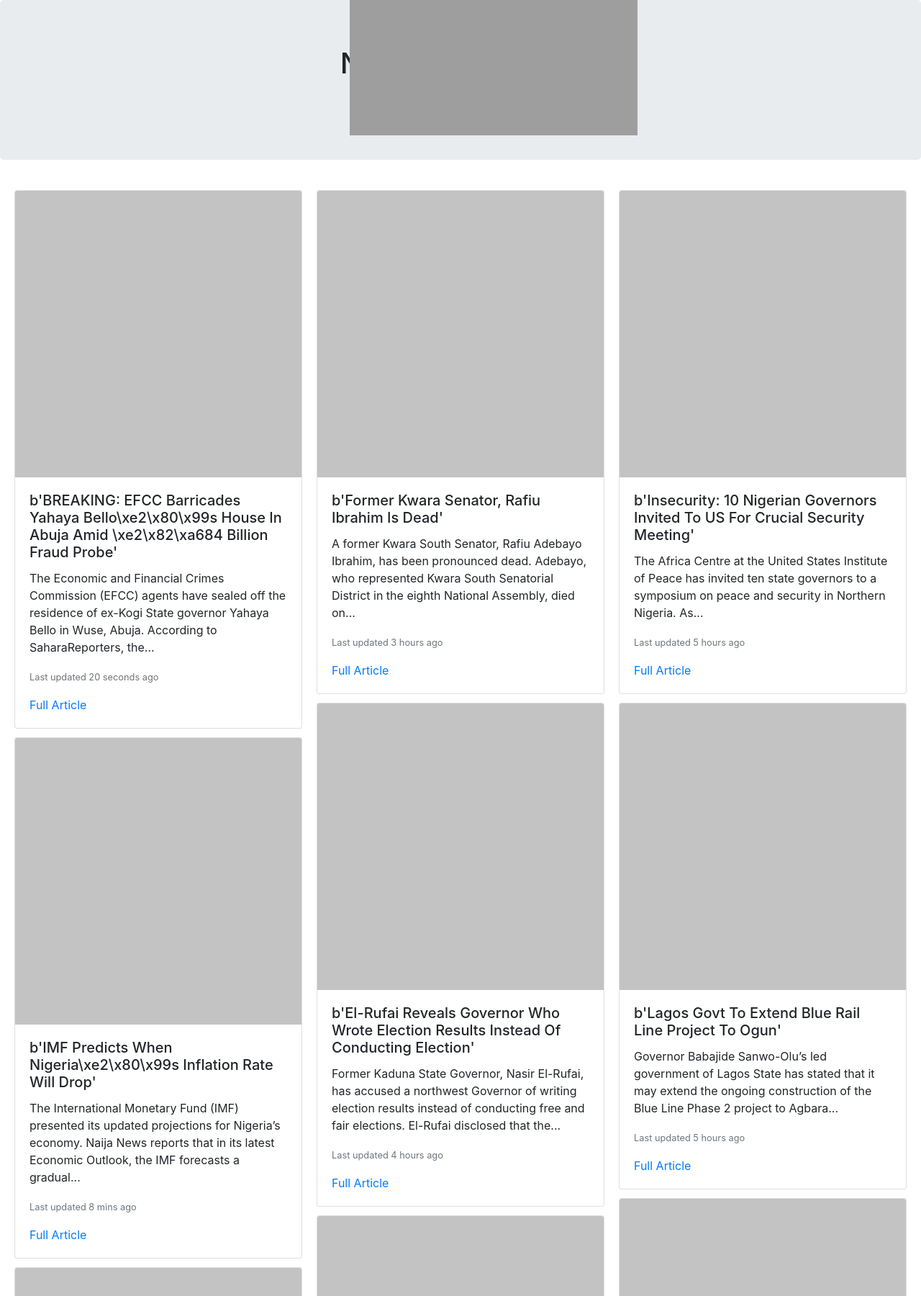
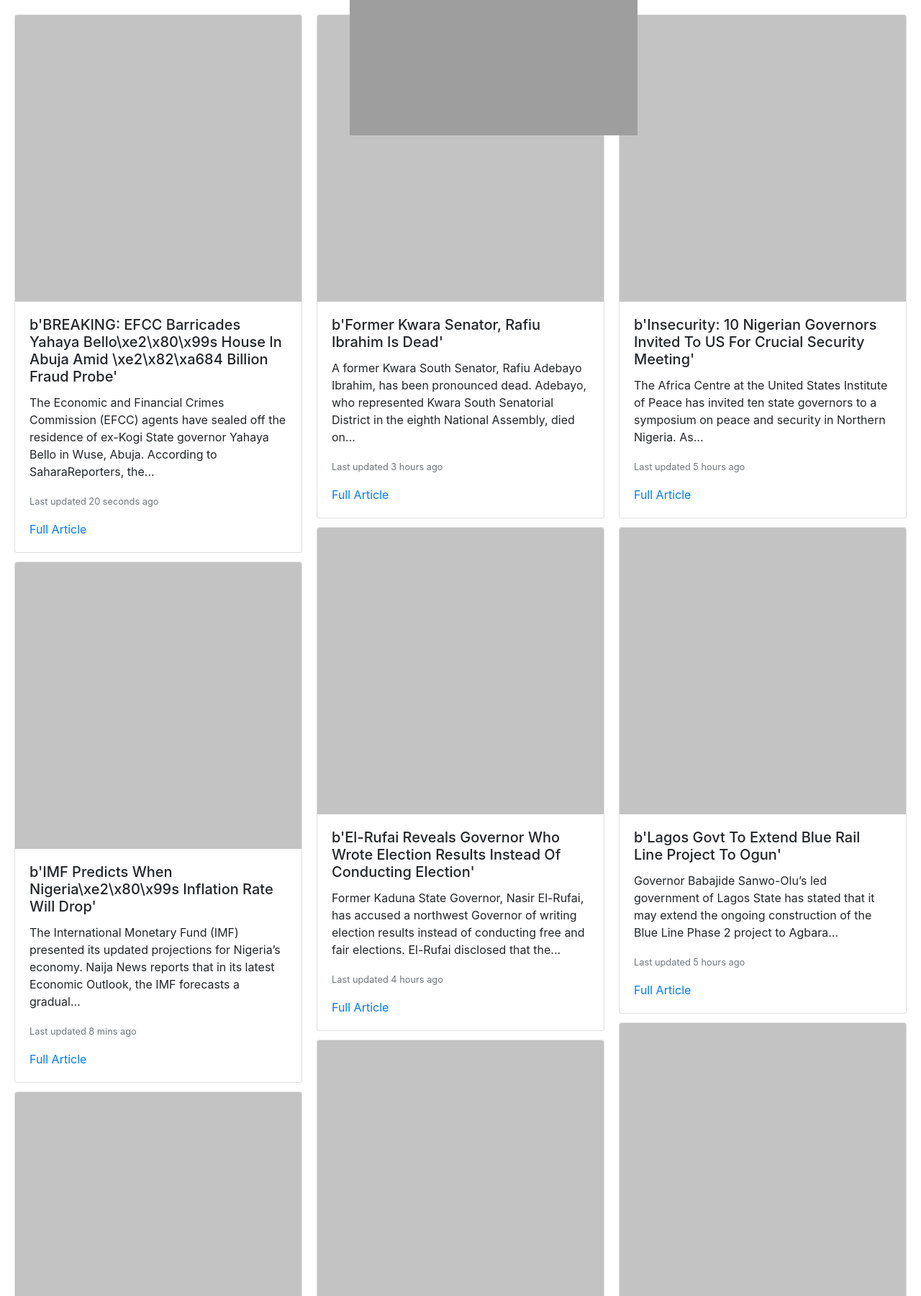
Before and after one commit to emmanuelrichard01/ULTRA-NEWS, a Django app: template news/templates/news/index.html in a window 1280 px wide. Shown: the part 120-1920 px from the top of the page at 72% size. Run offline with Django 3.2, Linux system fonts and the light colour scheme; the template is opened without the code that fills it: values that come from a table or form of the project are taken from there, others are empty; data comes from the database, SQL or seed files in the repository; some libraries are stand-ins or nearby versions; grey boxes are pictures that could not be loaded.

Commit message:
update html

```diff
--- a/news/templates/news/index.html
+++ b/news/templates/news/index.html
@@ -36,14 +36,15 @@
         </a>
       </a>
     </nav>
-    <div class="jumbotron">
+    <!-- <div class="jumbotron">
       <center>
         <h1>News Aggregator</h1>
         <a href="{% url 'scrape' %}" class="btn btn-danger"
           >Get my morning news</a
         >
       </center>
-    </div>
+    </div> -->
+    {% block content %}
     <div class="card-columns" style="padding: 10px; margin: 10px">
       {% for object in object_list %}
       <div class="card">
@@ -61,6 +62,7 @@
       </div>
       {% endfor %}
     </div>
+    {% endblock %}
     <script
       src="https://code.jquery.com/jquery-3.5.1.slim.min.js"
       integrity="sha384-DfXdz2htPH0lsSSs5nCTpuj/zy4C+OGpamoFVy38MVBnE+IbbVYUew+OrCXaRkfj"
```
